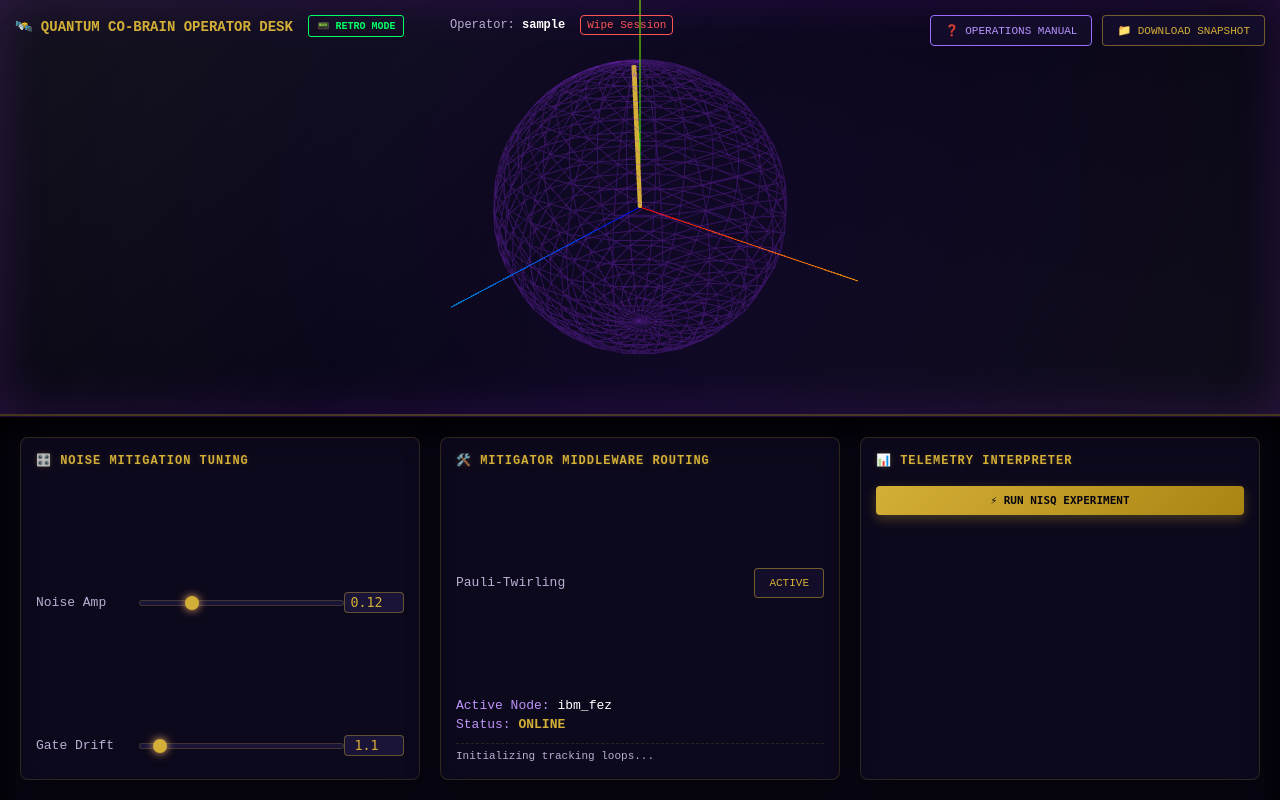
After one commit to Galyn26/quantum-noise-co-brain, a FastAPI app: template server/templates/ultra_sleek.html in a window 1280 px wide. The commit adds this page. Run offline with FastAPI, Linux system fonts and the light colour scheme; the template is opened without the code that fills it: most values are stand-ins (such as "Sample title", 1, 10 or a date in 2020).

Commit message:
Added custom UI/UX with purple and gold color fonts

```diff
--- a/server/app.py
+++ b/server/app.py
@@ -157,7 +157,7 @@ async def logout(request: Request):
 
 @app.get("/", response_class=HTMLResponse)
 async def get_dashboard(request: Request):
-    """Protected Dashboard Surface."""
+    """Protected Dashboard Surface (Classic Cyber-Green Base Layer)."""
     user_id = request.session.get("user_id")
     if not user_id:
         return RedirectResponse(url="/login")
@@ -168,6 +168,19 @@ async def get_dashboard(request: Request):
         {"request": request, "state": current_state, "username": request.session.get("user_name")}
     )
 
+
+@app.get("/sleek", response_class=HTMLResponse)
+async def get_sleek_dashboard(request: Request):
+    """Protected Dashboard Surface (Ultra Sleek Gold & Purple Layer)."""
+    user_id = request.session.get("user_id")
+    if not user_id:
+        return RedirectResponse(url="/login")
+
+    current_state = get_or_create_user_state(user_id)
+    return templates.TemplateResponse(
+        request, "ultra_sleek.html",
+        {"request": request, "state": current_state, "username": request.session.get("user_name")}
+    )
 
 @app.get("/api/state")
 async def get_state(request: Request):
--- a/server/templates/index.html
+++ b/server/templates/index.html
@@ -57,7 +57,10 @@
         <button id="help-btn" class="utility-btn" onclick="toggleModal(true)">❓ Operations Manual</button>
         <button class="utility-btn" onclick="downloadDataset()">📁 Download Snapshot</button>
     </div>
-        <div style="position: absolute; top: 15px; left: 15px; font-size: 14px; font-weight: bold;">🛰️ LIVE HARDWARE REAL-TIME SIMULATOR</div>
+    <div style="position: absolute; top: 15px; left: 15px; font-size: 14px; font-weight: bold; display: flex; align-items: center; gap: 15px;">
+        <span>🛰️ LIVE HARDWARE REAL-TIME SIMULATOR</span>
+        <a href="/sleek" style="background: transparent; border: 1px solid #ffcc00; color: #ffcc00; padding: 4px 8px; cursor: pointer; text-transform: uppercase; font-size: 10px; font-weight: bold; text-decoration: none; border-radius: 3px;">🌌 GO SLEEK</a>
+    </div>
 </div>
 
     <!-- Bottom Half: Controls Grid -->
--- /dev/null
+++ b/server/templates/ultra_sleek.html
@@ -0,0 +1,404 @@
+<!DOCTYPE html>
+<html lang="en">
+<head>
+    <meta charset="UTF-8">
+    <meta name="viewport" content="width=device-width, initial-scale=1.0">
+    <title>Quantum Cockpit Controls - Ultra Sleek</title>
+    <script src="https://cdnjs.cloudflare.com/ajax/libs/three.js/r128/three.min.js"></script>
+    <style>
+        * { box-sizing: border-box; margin: 0; padding: 0; font-family: 'Courier New', monospace; }
+
+        /* 🔮 Cosmic Purple Background Matrix */
+        body {
+            background: radial-gradient(circle at center, #130c2e 0%, #05030f 100%);
+            color: #ebdcb8;
+            display: flex;
+            flex-direction: column;
+            height: 100vh;
+            overflow: hidden;
+        }
+
+        /* 🧊 Viewport Chamber with implicit internal gas glow */
+        #top-viewport {
+            flex: 12;
+            position: relative;
+            border-bottom: 2px solid rgba(212, 175, 55, 0.3);
+            background: radial-gradient(circle, #100a26 0%, #06040f 100%);
+            box-shadow: inset 0 0 50px rgba(138, 43, 226, 0.2);
+        }
+
+        /* 🕶️ Real-time Glass Terminal Overlay Reflector */
+        #top-viewport::after {
+            content: "";
+            position: absolute;
+            top: 0; left: 0; right: 0; bottom: 0;
+            background: linear-gradient(135deg, rgba(255,255,255,0.06) 0%, rgba(255,255,255,0) 45%, rgba(138,43,226,0.02) 60%, rgba(255,255,255,0.04) 100%);
+            pointer-events: none; /* Mouse operations fall through cleanly to Three.js canvas layer */
+            z-index: 5;
+        }
+
+        /* Expanded Console Dashboard Controller Desk */
+        #bottom-controls {
+            height: 48vh;
+            background-color: #080612;
+            padding: 20px;
+            display: grid;
+            grid-template-columns: repeat(3, 1fr);
+            gap: 20px;
+            box-shadow: inset 0 15px 30px rgba(0,0,0,0.9);
+            border-top: 1px solid rgba(138, 43, 226, 0.2);
+        }
+
+        .btn-group { position: absolute; top: 15px; right: 15px; display: flex; gap: 10px; z-index: 10; }
+
+        /* 🏆 Polished Gold Trimming for Buttons */
+        .utility-btn {
+            background: rgba(25, 18, 52, 0.5);
+            border: 1px solid rgba(212, 175, 55, 0.5);
+            color: #d4af37;
+            padding: 8px 14px;
+            cursor: pointer;
+            text-transform: uppercase;
+            font-size: 11px;
+            border-radius: 4px;
+            backdrop-filter: blur(4px);
+            transition: all 0.2s;
+        }
+        .utility-btn:hover { background-color: rgba(212, 175, 55, 0.2); box-shadow: 0 0 10px rgba(212, 175, 55, 0.2); }
+        #help-btn { border-color: #9b6eff; color: #b794ff; }
+        #help-btn:hover { background-color: rgba(155, 110, 255, 0.2); box-shadow: 0 0 10px rgba(155, 110, 255, 0.2); }
+
+        /* Glassmorphic Panel Units */
+        .control-panel {
+            border: 1px solid rgba(212, 175, 55, 0.18);
+            border-radius: 8px;
+            padding: 15px;
+            background: rgba(20, 14, 43, 0.45);
+            backdrop-filter: blur(12px);
+            -webkit-backdrop-filter: blur(12px);
+            display: flex;
+            flex-direction: column;
+            justify-content: space-between;
+            box-shadow: 0 8px 32px 0 rgba(0, 0, 0, 0.4);
+        }
+        .panel-title { font-size: 12px; color: #d4af37; font-weight: bold; text-transform: uppercase; letter-spacing: 1px; margin-bottom: 10px; text-shadow: 0 0 6px rgba(212,175,55,0.2); }
+        .knob-container { display: flex; align-items: center; justify-content: space-between; margin-bottom: 8px;}
+        label { font-size: 13px; color: #bcaed4; }
+
+        /* Gold Ranger Input Dials */
+        input[type="range"] { -webkit-appearance: none; width: 60%; background: #1a1436; height: 6px; border: 1px solid rgba(212,175,55,0.2); border-radius: 3px; }
+        input[type="range"]::-webkit-slider-thumb { -webkit-appearance: none; width: 14px; height: 14px; background: #d4af37; border-radius: 50%; cursor: pointer; box-shadow: 0 0 8px #ffb86c; }
+        #telemetry-display { font-size: 13px; color: #bd93f9; line-height: 1.5; }
+
+        #help-modal { display: none; position: fixed; top: 0; left: 0; width: 100%; height: 100%; background: rgba(5, 4, 15, 0.9); backdrop-filter: blur(6px); z-index: 100; justify-content: center; align-items: center; }
+        .modal-content { background: #0c081f; border: 2px solid #d4af37; width: 550px; padding: 25px; box-shadow: 0 0 30px rgba(212,175,55,0.2); position: relative; border-radius: 8px; }
+        .modal-header { color: #d4af37; font-size: 16px; font-weight: bold; margin-bottom: 15px; border-bottom: 1px dashed #d4af37; padding-bottom: 8px; }
+        .modal-body { font-size: 12px; color: #cbd2e1; line-height: 1.6; }
+        .modal-body ul { margin-left: 15px; margin-top: 5px; margin-bottom: 10px; }
+        .modal-close { position: absolute; bottom: 15px; right: 15px; border: 1px solid #ff5555; color: #ff5555; background: transparent; padding: 5px 10px; cursor: pointer; font-size: 10px; border-radius: 4px; }
+        .modal-close:hover { background: rgba(255,85,85,0.15); }
+
+        .user-profile-widget { position: absolute; top: 15px; left: 450px; font-size: 12px; z-index: 10; display: flex; align-items: center; color: #bcaed4; }
+        .logout-btn:hover { background-color: rgba(255, 85, 85, 0.2); }
+
+        /* Embedded Telemetry Panel Adjustments */
+        #run-sim-btn {
+            background: linear-gradient(135deg, #d4af37 0%, #aa8413 100%);
+            color: #05030f;
+            font-weight: bold;
+            border: none;
+            border-radius: 4px;
+            width: 100%;
+            padding: 8px;
+            cursor: pointer;
+            font-family: monospace;
+            box-shadow: 0 4px 12px rgba(212,175,55,0.3);
+            text-transform: uppercase;
+            font-size: 11px;
+        }
+        #run-sim-btn:hover { box-shadow: 0 4px 18px rgba(212,175,55,0.5); }
+    </style>
+</head>
+<body>
+
+    <!-- Top Half: 3D Visualization Space behind Glass -->
+    <div id="top-viewport">
+        <div class="btn-group">
+            <button id="help-btn" class="utility-btn" onclick="toggleModal(true)">❓ Operations Manual</button>
+            <button class="utility-btn" onclick="downloadDataset()">📁 Download Snapshot</button>
+        </div>
+        <div style="position: absolute; top: 15px; left: 15px; font-size: 14px; font-weight: bold; display: flex; align-items: center; gap: 15px; z-index: 10; color: #d4af37;">
+            <span>🛰️ QUANTUM CO-BRAIN OPERATOR DESK</span>
+            <a href="/" style="background: transparent; border: 1px solid #00ff66; color: #00ff66; padding: 4px 8px; cursor: pointer; text-transform: uppercase; font-size: 10px; font-weight: bold; text-decoration: none; border-radius: 3px;">📟 RETRO MODE</a>
+        </div>
+
+        <div class="user-profile-widget">
+            <span>Operator: <strong style="color: #fff;">{{ username }}</strong></span>
+            <a href="/logout" class="logout-btn" style="margin-left: 15px; color: #ff5555; text-decoration: none; border: 1px solid #ff5555; padding: 3px 6px; border-radius: 4px; font-size: 11px;">Wipe Session</a>
+        </div>
+    </div>
+
+    <!-- Bottom Half: Integrated Dashboard Console Controls Grid -->
+    <div id="bottom-controls">
+
+        <!-- Panel 1: Tuning Knobs -->
+        <div class="control-panel">
+            <div class="panel-title">🎛️ Noise Mitigation Tuning</div>
+            <div class="knob-container">
+                <label style="width: 30%;">Noise Amp</label>
+                <input type="range" id="noise-slider" min="0.0" max="0.5" step="0.01" value="0.12" oninput="syncInputs('noise', this.value)">
+                <input type="number" id="noise-num" min="0.0" max="0.5" step="0.01" value="0.12" style="width: 60px; background: #1a1436; border: 1px solid rgba(212,175,55,0.4); color: #d4af37; padding: 2px; font-family: monospace; text-align: center; border-radius: 4px;" oninput="syncInputs('noise', this.value)">
+            </div>
+            <div class="knob-container">
+                <label style="width: 30%;">Gate Drift</label>
+                <input type="range" id="drift-slider" min="0.0" max="15.0" step="0.1" value="1.1" oninput="syncInputs('drift', this.value)">
+                <input type="number" id="drift-num" min="0.0" max="15.0" step="0.1" value="1.1" style="width: 60px; background: #1a1436; border: 1px solid rgba(212,175,55,0.4); color: #d4af37; padding: 2px; font-family: monospace; text-align: center; border-radius: 4px;" oninput="syncInputs('drift', this.value)">
+            </div>
+        </div>
+
+        <!-- Panel 2: Routing Control and Telemetry metadata -->
+        <div class="control-panel">
+            <div class="panel-title">🛠️ Mitigator Middleware Routing</div>
+            <div class="knob-container">
+                <label>Pauli-Twirling</label>
+                <button id="twirl-toggle" class="utility-btn" style="position:static;" onclick="toggleTwirling()">ACTIVE</button>
+            </div>
+            <div id="telemetry-display">
+                Active Node: <span id="node-name" style="color:#fff;">ibm_fez</span><br>
+                Status: <span style="color:#d4af37; font-weight: bold;">ONLINE</span>
+                <div id="vector-feed" style="font-size: 11px; color: #bcaed4; margin-top: 8px; white-space: pre-wrap; border-top: 1px dashed rgba(212,175,55,0.15); padding-top: 4px;">Initializing tracking loops...</div>
+            </div>
+        </div>
+
+        <!-- Panel 3: Relocated and integrated Telemetry Interpreter Panel -->
+        <div class="control-panel" style="justify-content: flex-start; gap: 8px; overflow-y: auto;">
+            <div class="panel-title">📊 Telemetry Interpreter</div>
+            <button id="run-sim-btn">⚡ Run NISQ Experiment</button>
+
+            <div id="simulation-results" style="margin-top: 5px; display: none; font-size: 11px; width: 100%;">
+                <p style="margin-bottom: 2px;"><strong>Hardware State:</strong> <span id="out-hardware" style="color: #ff5555; font-weight: bold;">CRITICAL</span></p>
+                <p style="margin-bottom: 2px;"><strong>Matrix Leakage Rate:</strong> <span id="out-leakage" style="color:#fff;">0.0%</span></p>
+                <p style="margin-bottom: 4px;"><strong>Fidelity Loss:</strong> <span id="out-fidelity" style="color:#fff;">0.0%</span></p>
+
+                <div style="background: rgba(138,43,226,0.1); border-left: 2px solid #d4af37; padding: 6px; margin: 2px 0; font-size: 11px; border-radius: 0 4px 4px 0;">
+                    <p><strong style="color:#d4af37;">Insight:</strong> <span id="out-insight" style="color: #cbd2e1;">Configure parameters and run diagnostic loop...</span></p>
+                </div>
+            </div>
+        </div>
+    </div>
+
+    <!-- Operations Manual Modal Pop-up -->
+    <div id="help-modal">
+        <div class="modal-content">
+            <div class="modal-header">🛰️ CO-BRAIN OPERATOR MANUAL v1.0</div>
+            <div class="modal-body">
+                <p>Welcome to the active control surface. This interface models real-time environment noise simulation vectors against utility-scale quantum profiles.</p>
+                <br>
+                <strong>🕹️ DASHBOARD CONTROLS & LOGIC:</strong>
+                <ul>
+                    <li><strong>Noise Amp Slider:</strong> Increases environmental decoherence. Notice the red State Vector vector jiggle and trace erratic boundaries as variance increases.</li>
+                    <li><strong>Gate Drift Slider:</strong> Adjusts simulated gate degradation rates. Your active tuning calls are immediately processed by the FastAPI core loop.</li>
+                    <li><strong>Pauli-Twirling Toggle:</strong> Simulates structural error-twirling intercept routing configurations inside the runtime pipeline middleware.</li>
+                    <li><strong>Download Snapshot:</strong> Reaches back to your companion repository database layer to fetch verified historical JSON payloads from hardware execution runs.</li>
+                </ul>
+                <p style="color: #ffb86c; margin-top: 10px;">💡 Note: MCP client routing listeners are actively attached to the /api/tune hook to handle automated tuning via CLI workflows.</p>
+            </div>
+            <button class="modal-close" onclick="toggleModal(false)">[CLOSE MENU]</button>
+        </div>
+    </div>
+
+    <!-- Execution Logic Script Engine -->
+    <script>
+        const container = document.getElementById('top-viewport');
+        const scene = new THREE.Scene();
+        const camera = new THREE.PerspectiveCamera(45, container.clientWidth / container.clientHeight, 0.1, 1000);
+        const renderer = new THREE.WebGLRenderer({ antialias: true, alpha: true });
+
+        renderer.setSize(container.clientWidth, container.clientHeight);
+        container.appendChild(renderer.domElement);
+
+        const sphereGeo = new THREE.SphereGeometry(2, 24, 24);
+        // Soft violet matrix sphere styling to match dashboard tones
+        const sphereMat = new THREE.MeshBasicMaterial({ color: 0x8a2be2, wireframe: true, transparent: true, opacity: 0.18 });
+        const blochSphere = new THREE.Mesh(sphereGeo, sphereMat);
+        scene.add(blochSphere);
+
+        const axesHelper = new THREE.AxesHelper(3);
+        scene.add(axesHelper);
+
+        const vectorGeo = new THREE.CylinderGeometry(0.03, 0.03, 2, 8);
+        vectorGeo.translate(0, 1, 0);
+        const vectorMat = new THREE.MeshBasicMaterial({ color: 0xd4af37 }); // Gold vector arrow
+        const stateVector = new THREE.Mesh(vectorGeo, vectorMat);
+        scene.add(stateVector);
+
+        camera.position.set(4, 3, 5);
+        camera.lookAt(0, 0, 0);
+
+        function animate() {
+            requestAnimationFrame(animate);
+            blochSphere.rotation.y += 0.002;
+
+            const noise = parseFloat(document.getElementById('noise-slider').value);
+            stateVector.rotation.z = Math.sin(Date.now() * 0.005) * noise;
+            stateVector.rotation.x = Math.cos(Date.now() * 0.003) * noise;
+
+            renderer.render(scene, camera);
+        }
+        animate();
+
+        window.addEventListener('resize', () => {
+            camera.aspect = container.clientWidth / container.clientHeight;
+            camera.updateProjectionMatrix();
+            renderer.setSize(container.clientWidth, container.clientHeight);
+        });
+
+        let twirlingActive = true;
+        let tuneTimeout;
+
+        function updateVectorFeed() {
+            const noise = document.getElementById('noise-slider').value;
+            const drift = document.getElementById('drift-slider').value;
+            document.getElementById('vector-feed').innerText =
+                `Noise Matrix: [${noise}]\nSub-lattice Drift: [${drift}%]\nTwirling Intercept: ${twirlingActive ? 'ENGAGED' : 'BYPASS'}`;
+        }
+
+        function updateTwirlButton() {
+            const twirlToggle = document.getElementById('twirl-toggle');
+            twirlToggle.textContent = twirlingActive ? 'ACTIVE' : 'BYPASS';
+            twirlToggle.style.borderColor = twirlingActive ? '#d4af37' : '#ff5555';
+            twirlToggle.style.color = twirlingActive ? '#d4af37' : '#ff5555';
+        }
+
+        async function pushState(patch) {
+            const response = await fetch('/api/tune', {
+                method: 'POST',
+                headers: {'Content-Type': 'application/json'},
+                body: JSON.stringify(patch)
+            });
+
+            if (!response.ok) {
+                throw new Error(`State update failed with status ${response.status}`);
+            }
+        }
+
+        function syncInputs(type, val) {
+            if (type === 'noise') {
+                document.getElementById('noise-slider').value = val;
+                document.getElementById('noise-num').value = val;
+            } else if (type === 'drift') {
+                document.getElementById('drift-slider').value = val;
+                document.getElementById('drift-num').value = val;
+            }
+
+            updateVectorFeed();
+
+            clearTimeout(tuneTimeout);
+            tuneTimeout = setTimeout(updateKnobs, 150);
+        }
+
+        async function updateKnobs() {
+            const noise = parseFloat(document.getElementById('noise-slider').value);
+            const drift = parseFloat(document.getElementById('drift-slider').value);
+
+            try {
+                await pushState({ noise_amplitude: noise, gate_drift: drift });
+            } catch (err) {
+                console.error('Failed to push tuning matrix parameters:', err);
+            }
+        }
+
+        async function toggleTwirling() {
+            const nextValue = !twirlingActive;
+            try {
+                await pushState({ pauli_twirling: nextValue });
+                twirlingActive = nextValue;
+                updateTwirlButton();
+                updateVectorFeed();
+            } catch (err) {
+                console.error('Failed to toggle pauli twirling:', err);
+            }
+        }
+
+        async function syncFromBackend() {
+            try {
+                const response = await fetch('/api/state');
+                if (!response.ok) {
+                    throw new Error(`State fetch failed with status ${response.status}`);
+                }
+
+                const state = await response.json();
+                document.getElementById('noise-slider').value = state.noise_amplitude;
+                document.getElementById('noise-num').value = state.noise_amplitude;
+                document.getElementById('drift-slider').value = state.gate_drift;
+                document.getElementById('drift-num').value = state.gate_drift;
+                twirlingActive = Boolean(state.pauli_twirling);
+                updateTwirlButton();
+                updateVectorFeed();
+            } catch (err) {
+                console.error('Failed to sync state from backend:', err);
+            }
+        }
+
+        async function downloadDataset() {
+            try {
+                const response = await fetch('/api/state');
+                if (!response.ok) {
+                    throw new Error(`Snapshot fetch failed with status ${response.status}`);
+                }
+
+                const state = await response.json();
+                const snapshot = {
+                    captured_at: new Date().toISOString(),
+                    state
+                };
+
+                const blob = new Blob([JSON.stringify(snapshot, null, 2)], { type: 'application/json' });
+                const url = URL.createObjectURL(blob);
+                const anchor = document.createElement('a');
+                anchor.href = url;
+                anchor.download = `quantum_snapshot_${Date.now()}.json`;
+                document.body.appendChild(anchor);
+                anchor.click();
+                anchor.remove();
+                URL.revokeObjectURL(url);
+            } catch (err) {
+                console.error('Failed to download snapshot JSON:', err);
+            }
+        }
+
+        function toggleModal(show) {
+            document.getElementById('help-modal').style.display = show ? 'flex' : 'none';
+        }
+
+        syncFromBackend();
+        setInterval(syncFromBackend, 1000);
+
+        document.getElementById('run-sim-btn').addEventListener('click', async () => {
+            const outputArea = document.getElementById('simulation-results');
+            const runBtn = document.getElementById('run-sim-btn');
+
+            runBtn.innerText = "⏳ COMPILING MATRIX...";
+
+            try {
+                const response = await fetch('/api/simulate', { method: 'POST' });
+                const results = await response.json();
+
+                document.getElementById('out-hardware').innerText = results.status;
+                document.getElementById('out-leakage').innerText = results.leakage;
+                document.getElementById('out-fidelity').innerText = results.fidelity;
+                document.getElementById('out-insight').innerText = results.insight;
+
+                const statusColor = results.status === "STABLE" ? "#00ff66" : results.status === "DEGRADED" ? "#ffaa00" : "#ff5555";
+                document.getElementById('out-hardware').style.color = statusColor;
+
+                outputArea.style.display = "block";
+            } catch (err) {
+                console.error("Simulation run failed:", err);
+            } finally {
+                runBtn.innerText = "⚡ RUN NISQ EXPERIMENT";
+            }
+        });
+    </script>
+</body>
+</html>
```
Lines whose indentation alone changed are shown as unchanged.
